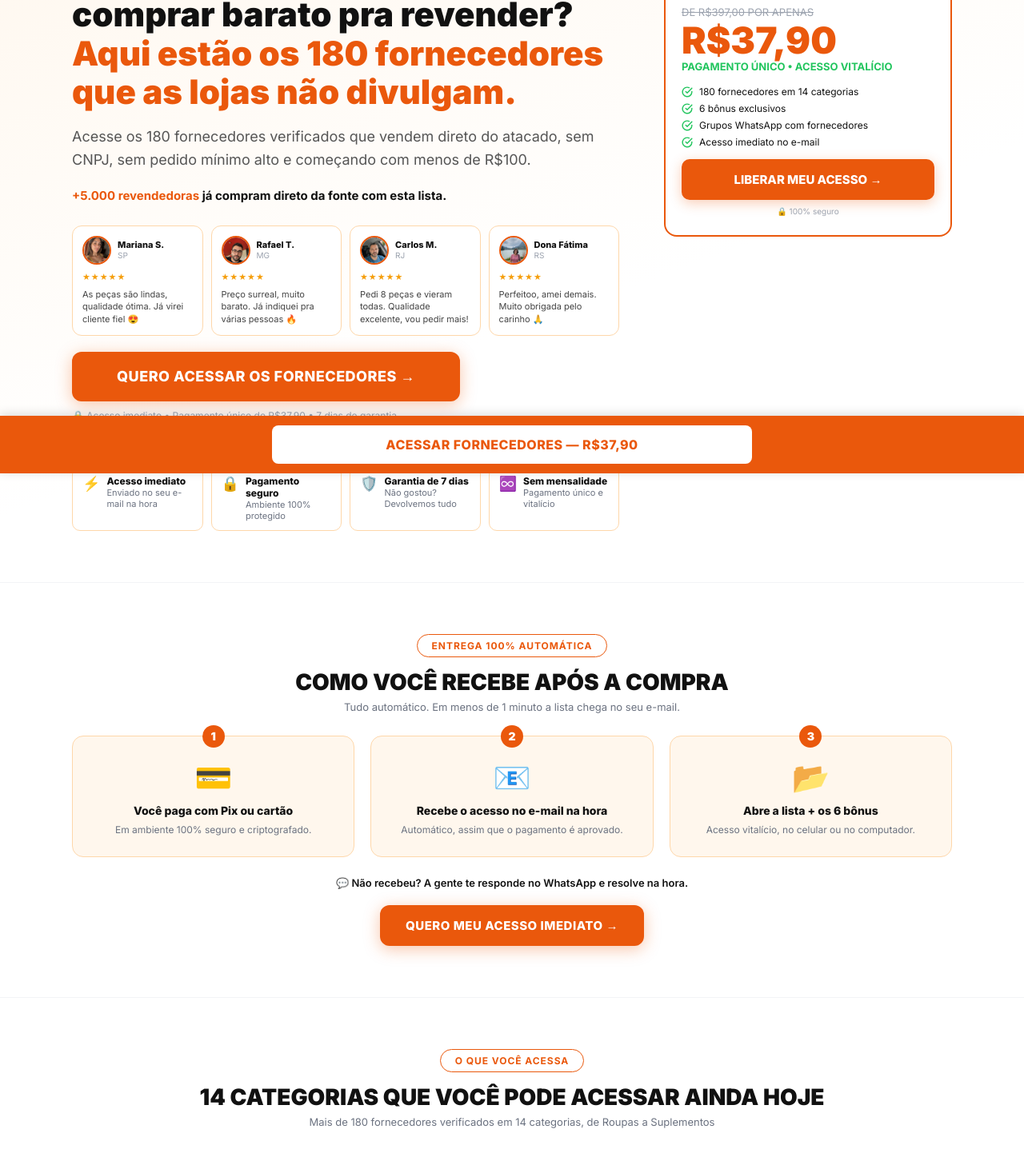
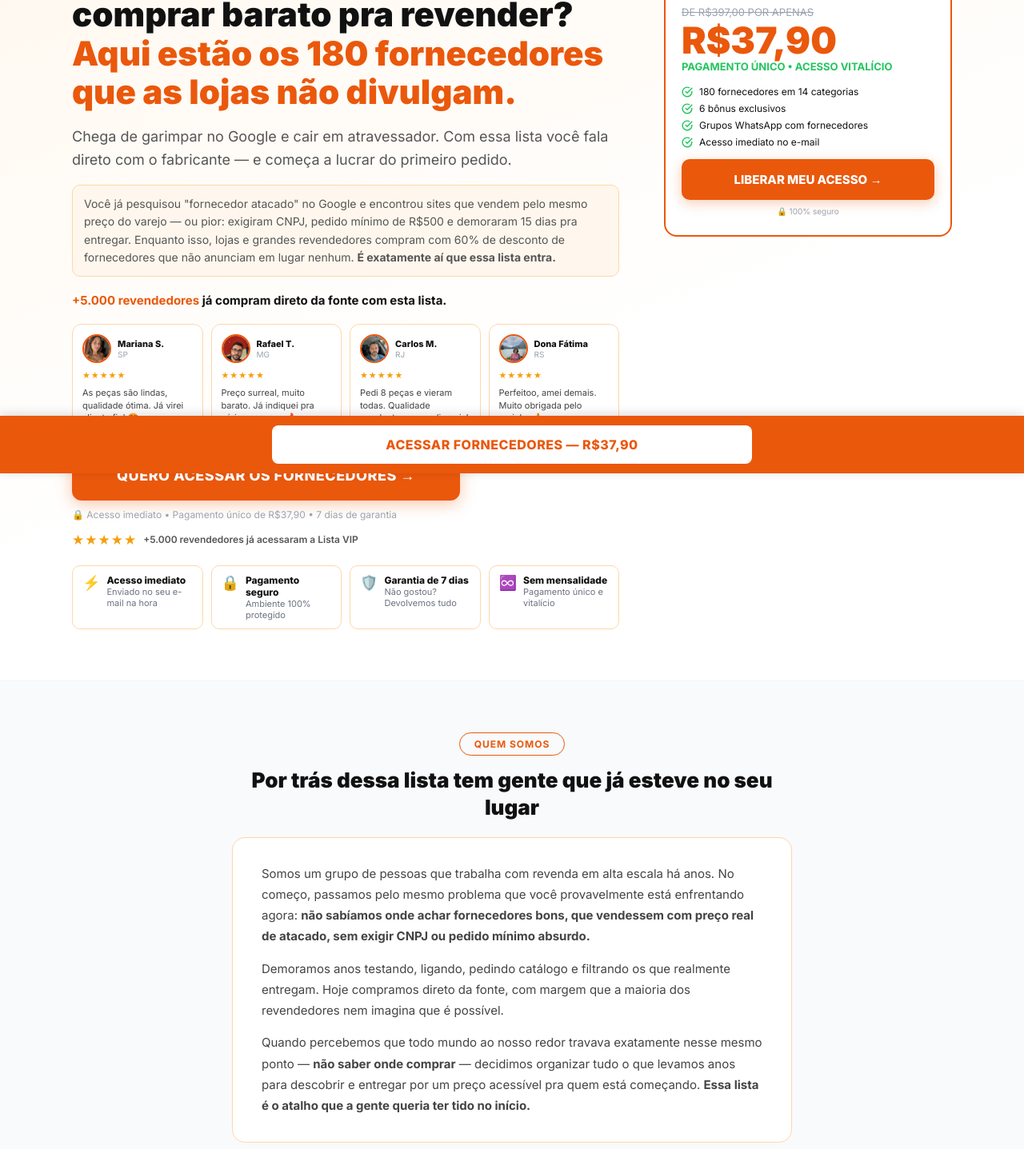
Before and after one commit to geisajanuariouba-cloud/fornecedor, a Next.js app: page /oferta in a window 1280 px wide. Shown: the part 208-1645 px from the top of the page at 80% size. Built offline with nearby package versions, Linux system fonts and the light colour scheme.

Commit message:
feat: full CRO audit implementation — authority section, timer cookie, pain agitation, gender fix, FAQ expansion, guarantee before CTA, featured testimonial, CTAs to checkout

```diff
--- a/src/app/oferta/page.tsx
+++ b/src/app/oferta/page.tsx
@@ -85,7 +85,15 @@ function goToCheckout(e?: React.MouseEvent) {
 function useCountdown(totalSeconds: number) {
   const [time, setTime] = useState(totalSeconds);
   useEffect(() => {
-    const t = setInterval(() => setTime((s) => Math.max(0, s - 1)), 1000);
+    const key = "fv_countdown_end";
+    let end = parseInt(localStorage.getItem(key) ?? "0", 10);
+    if (!end || end < Date.now()) {
+      end = Date.now() + totalSeconds * 1000;
+      localStorage.setItem(key, String(end));
+    }
+    const tick = () => setTime(Math.max(0, Math.round((end - Date.now()) / 1000)));
+    tick();
+    const t = setInterval(tick, 1000);
     return () => clearInterval(t);
   }, []);
   const h = Math.floor(time / 3600).toString().padStart(2, "0");
@@ -125,14 +133,14 @@ const categorias = [
 ];
 
 const oquerecebes = [
+  "Preços de atacado real com margem de 100% a 400% por produto",
   "180 fornecedores verificados direto da fonte, no atacado",
   "Contato direto: site, WhatsApp e telefone de cada empresa",
   "14 categorias: Roupas, Lingerie, Eletrônicos, Maquiagem, Perfumes, Bijuterias, Games e mais",
-  "Marcas reais: Multilaser, RCell, Rovitex, Gimba, Inventa, Technos e muito mais",
   "Não precisa de CNPJ, compre como pessoa física",
   "Comece com menos de R$100, sem pedido mínimo alto",
   "Envio para todo o Brasil, fornecedores de SP, RS, SC e todo o país",
-  "Preços de atacado real com margem de 100% a 400% por produto",
+  "Marcas reais: Multilaser, RCell, Rovitex, Gimba, Inventa, Technos e muito mais",
 ];
 
 const compostoItems = [
@@ -186,11 +194,15 @@ const bonuses = [
 
 const faqs = [
   { q: "O que é a Lista de Fornecedores?", a: "É um arquivo digital com 180 fornecedores verificados, com contato direto, categorias de produtos, condições de compra e forma de pagamento. Tudo que você precisa para começar a revender hoje mesmo." },
+  { q: "Esses fornecedores são diferentes dos que aparecem no Google?", a: "Sim. Essa não é uma lista copiada do Google. Cada fornecedor foi verificado manualmente: testamos o contato, confirmamos que vende para pessoa física e checamos o pedido mínimo real. Se não passou nesse critério, não entrou na lista." },
+  { q: "Como sei que os fornecedores são confiáveis?", a: "Todos os fornecedores foram testados por quem usa essa lista na própria operação de revenda. Verificamos site, telefone, WhatsApp e condições de compra antes de incluir qualquer um. Você recebe só o que foi aprovado." },
   { q: "Preciso de CNPJ para comprar dos fornecedores?", a: "Não! A maioria dos fornecedores da lista vende para pessoa física. Você consegue comprar com CPF mesmo, sem burocracia." },
   { q: "Com quanto capital posso começar?", a: "Com menos de R$100! A maioria dos fornecedores aceita pedidos pequenos — perfeitos para quem está começando e quer testar antes de investir mais." },
+  { q: "Quanto tempo leva pra começar a vender após acessar a lista?", a: "O acesso chega no seu e-mail em menos de 1 minuto após o pagamento. Muitos clientes já entram em contato com o primeiro fornecedor no mesmo dia e fazem o primeiro pedido dentro de 48 horas." },
   { q: "Quais categorias têm na lista?", a: "Roupas, Lingerie, Eletrônicos e Celulares, Maquiagem e Cosméticos, Perfumes, Bijuterias e Semijoias, Brinquedos, Embalagens, Games, Papelaria, Alimentos, Bebidas, Produtos de Limpeza e Suplementos. 180 fornecedores em 14 categorias." },
-  { q: "Como recebo o acesso após a compra?", a: "Imediatamente após a confirmação do pagamento, você recebe o link de acesso no seu e-mail. O acesso é vitalício." },
-  { q: "Tem garantia?", a: "Sim. Você tem 7 dias de garantia incondicional. Se não gostar por qualquer motivo, devolvemos 100% do seu dinheiro sem perguntas e sem burocracia." },
+  { q: "Como recebo o acesso após a compra?", a: "Imediatamente após a confirmação do pagamento, você recebe o link de acesso no seu e-mail. O acesso é vitalício — compre agora e abra quando quiser, sem prazo." },
+  { q: "Tem garantia?", a: "Sim. Você tem 7 dias de garantia incondicional. Se não gostar por qualquer motivo, devolvemos 100% do seu dinheiro sem perguntas e sem burocracia. O risco é inteiramente nosso." },
+  { q: "O preço vai aumentar?", a: "Esse valor de R$37,90 é promocional de lançamento. Não temos data definida para encerrar, mas quando encerrar o preço sobe. Garantir agora é a forma mais segura de pagar o menor valor." },
   { q: "Posso vender nos marketplaces (Mercado Livre, Shopee, Amazon)?", a: "Com certeza! Os fornecedores da lista foram selecionados pensando nos marketplaces. Você consegue margem suficiente para cobrir taxas e ainda lucrar bem." },
 ];
 
@@ -231,10 +243,11 @@ function PillLabel({ children }: { children: React.ReactNode }) {
   );
 }
 
-function CTAButton({ children, large, fullWidth }: { children: React.ReactNode; large?: boolean; fullWidth?: boolean }) {
+function CTAButton({ children, large, fullWidth, checkout }: { children: React.ReactNode; large?: boolean; fullWidth?: boolean; checkout?: boolean }) {
   return (
     <a
-      href="#cta-principal"
+      href={checkout ? CHECKOUT_URL : "#cta-principal"}
+      onClick={checkout ? goToCheckout : undefined}
       style={{ display: fullWidth ? "block" : "inline-block", boxSizing: "border-box", textAlign: "center", textDecoration: "none", background: "#ea580c", color: "#fff", border: "none", borderRadius: "12px", padding: large ? "20px 56px" : "16px 32px", fontSize: large ? "18px" : "15px", fontWeight: 800, cursor: "pointer", textTransform: "uppercase", letterSpacing: "0.5px", boxShadow: "0 4px 20px rgba(234,88,12,0.35)", fontFamily: "inherit", width: fullWidth ? "100%" : undefined }}
     >
       {children}
@@ -375,12 +388,18 @@ export default function FornecedoresOfertaPage() {
                 Cansado de não saber onde comprar barato pra revender?{" "}
                 <span style={{ color: "#ea580c" }}>Aqui estão os 180 fornecedores que as lojas não divulgam.</span>
               </h1>
-              <p style={{ fontSize: isMobile ? "15px" : "18px", color: "#555", lineHeight: 1.6, marginBottom: "20px", textAlign: isMobile ? "center" : "left" }}>
-                Acesse os 180 fornecedores verificados que vendem direto do atacado, sem CNPJ, sem pedido mínimo alto e começando com menos de R$100.
+              <p style={{ fontSize: isMobile ? "15px" : "18px", color: "#555", lineHeight: 1.6, marginBottom: "16px", textAlign: isMobile ? "center" : "left" }}>
+                Chega de garimpar no Google e cair em atravessador. Com essa lista você fala direto com o fabricante — e começa a lucrar do primeiro pedido.
               </p>
 
-              <p style={{ fontSize: isMobile ? "14px" : "15px", fontWeight: 700, color: "#111", marginBottom: "28px", textAlign: isMobile ? "center" : "left" }}>
-                <span style={{ color: "#ea580c" }}>+5.000 revendedoras</span> já compram direto da fonte com esta lista.
+              <div style={{ background: "#fff7ed", border: "1px solid #fed7aa", borderRadius: "10px", padding: "12px 14px", marginBottom: "20px", textAlign: "left" }}>
+                <p style={{ fontSize: isMobile ? "13px" : "14px", color: "#555", lineHeight: 1.6, margin: 0 }}>
+                  Você já pesquisou "fornecedor atacado" no Google e encontrou sites que vendem pelo mesmo preço do varejo — ou pior: exigiram CNPJ, pedido mínimo de R$500 e demoraram 15 dias pra entregar. Enquanto isso, lojas e grandes revendedores compram com 60% de desconto de fornecedores que não anunciam em lugar nenhum. <strong>É exatamente aí que essa lista entra.</strong>
+                </p>
+              </div>
+
+              <p style={{ fontSize: isMobile ? "14px" : "15px", fontWeight: 700, color: "#111", marginBottom: "20px", textAlign: isMobile ? "center" : "left" }}>
+                <span style={{ color: "#ea580c" }}>+5.000 revendedores</span> já compram direto da fonte com esta lista.
               </p>
 
               {/* Depoimentos com foto — above the fold */}
@@ -437,6 +456,27 @@ export default function FornecedoresOfertaPage() {
                 </div>
               </div>
             )}
+          </div>
+        </div>
+      </div>
+
+      {/* ── QUEM SOMOS ── */}
+      <div style={{ background: "#f9fafb", padding: secPad, borderTop: "1px solid #f3f4f6" }}>
+        <div style={{ maxWidth: isMobile ? 480 : 700, margin: "0 auto", textAlign: "center" }}>
+          <PillLabel>QUEM SOMOS</PillLabel>
+          <h2 style={{ fontSize: isMobile ? "20px" : "26px", fontWeight: 900, marginBottom: "20px", lineHeight: 1.3 }}>
+            Por trás dessa lista tem gente que já esteve no seu lugar
+          </h2>
+          <div style={{ background: "#fff", border: "1px solid #fed7aa", borderRadius: "16px", padding: isMobile ? "24px 18px" : "32px 36px", textAlign: "left" }}>
+            <p style={{ fontSize: isMobile ? "14px" : "15px", color: "#444", lineHeight: 1.75, marginBottom: "14px" }}>
+              Somos um grupo de pessoas que trabalha com revenda em alta escala há anos. No começo, passamos pelo mesmo problema que você provavelmente está enfrentando agora: <strong>não sabíamos onde achar fornecedores bons, que vendessem com preço real de atacado, sem exigir CNPJ ou pedido mínimo absurdo.</strong>
+            </p>
+            <p style={{ fontSize: isMobile ? "14px" : "15px", color: "#444", lineHeight: 1.75, marginBottom: "14px" }}>
+              Demoramos anos testando, ligando, pedindo catálogo e filtrando os que realmente entregam. Hoje compramos direto da fonte, com margem que a maioria dos revendedores nem imagina que é possível.
+            </p>
+            <p style={{ fontSize: isMobile ? "14px" : "15px", color: "#444", lineHeight: 1.75, marginBottom: "0" }}>
+              Quando percebemos que todo mundo ao nosso redor travava exatamente nesse mesmo ponto — <strong>não saber onde comprar</strong> — decidimos organizar tudo o que levamos anos para descobrir e entregar por um preço acessível pra quem está começando. <strong>Essa lista é o atalho que a gente queria ter tido no início.</strong>
+            </p>
           </div>
         </div>
       </div>
@@ -518,7 +558,7 @@ export default function FornecedoresOfertaPage() {
         <div style={{ maxWidth: maxW, margin: "0 auto", textAlign: "center" }}>
           <PillLabel>CONTEÚDO</PillLabel>
           <h2 style={{ fontSize: isMobile ? "20px" : "28px", fontWeight: 900, marginBottom: "24px", textTransform: "uppercase" }}>
-            ISSO TUDO POR MENOS DE 40 REAIS 🤩
+            ISSO TUDO POR MENOS DE 40 REAIS
           </h2>
           <div style={{ display: "grid", gridTemplateColumns: isMobile ? "1fr" : "1fr 1fr", gap: "10px", marginBottom: "28px" }}>
             {oquerecebes.map((item) => (
@@ -543,7 +583,7 @@ export default function FornecedoresOfertaPage() {
             <div style={{ border: "2px solid #fecaca", borderRadius: "12px", overflow: "hidden" }}>
               <div style={{ background: "#fee2e2", padding: "12px", fontWeight: 800, fontSize: isMobile ? "12px" : "14px", color: "#dc2626" }}>❌ SEM A LISTA</div>
               <div style={{ padding: "14px", display: "flex", flexDirection: "column", gap: "10px" }}>
-                {["Compra no varejo e perde margem", "Não sabe onde achar fornecedor confiável", "Risco de cair em golpe", "Acha que precisa de muito capital", "Fica travada sem saber por onde começar"].map((item) => (
+                {["Compra no varejo e perde margem", "Não sabe onde achar fornecedor confiável", "Risco de cair em golpe", "Acha que precisa de muito capital", "Fica travado sem saber por onde começar"].map((item) => (
                   <div key={item} style={{ display: "flex", alignItems: "flex-start", gap: "6px", textAlign: "left" }}>
                     <IconX size={isMobile ? 14 : 16} />
                     <span style={{ fontSize: isMobile ? "11px" : "13px", color: "#555" }}>{item}</span>
@@ -563,7 +603,7 @@ export default function FornecedoresOfertaPage() {
               </div>
             </div>
           </div>
-          <CTAButton fullWidth={isMobile}>QUERO ACESSAR O MÉTODO AGORA →</CTAButton>
+          <CTAButton fullWidth={isMobile} checkout>QUERO ACESSAR A LISTA AGORA →</CTAButton>
         </div>
       </div>
 
@@ -589,7 +629,7 @@ export default function FornecedoresOfertaPage() {
               </div>
             ))}
           </div>
-          <CTAButton fullWidth={isMobile}>QUERO ESSES RESULTADOS →</CTAButton>
+          <CTAButton fullWidth={isMobile} checkout>QUERO ESSES RESULTADOS →</CTAButton>
         </div>
       </div>
 
@@ -627,7 +667,7 @@ export default function FornecedoresOfertaPage() {
           <div style={{ background: "#ea580c", borderRadius: "12px", padding: "14px 20px", color: "#fff", fontSize: isMobile ? "13px" : "15px", fontWeight: 700, marginBottom: "20px" }}>
             VALOR TOTAL (LISTA + 6 BÔNUS): R$397,00 INCLUSO SEM CUSTO EXTRA 🎯
           </div>
-          <CTAButton fullWidth={isMobile}>QUERO TUDO ISSO AGORA →</CTAButton>
+          <CTAButton fullWidth={isMobile} checkout>QUERO TUDO ISSO AGORA →</CTAButton>
         </div>
       </div>
 
@@ -664,8 +704,17 @@ export default function FornecedoresOfertaPage() {
           </div>
         </div>
 
+        {/* Depoimento em destaque */}
+        <div style={{ background: "#fff7ed", border: "2px solid #ea580c", borderRadius: "14px", padding: isMobile ? "20px 16px" : "24px 32px", margin: `0 auto 24px`, maxWidth: isMobile ? "100%" : "600px", textAlign: "center" }}>
+          <div style={{ fontSize: "28px", color: "#ea580c", marginBottom: "10px", lineHeight: 1 }}>❝</div>
+          <p style={{ fontSize: isMobile ? "15px" : "17px", fontWeight: 700, color: "#111", lineHeight: 1.5, margin: "0 0 12px" }}>
+            "Pedi várias peças e realmente são muito baratas. Já vendi mais da metade no primeiro mês."
+          </p>
+          <div style={{ fontSize: "13px", color: "#ea580c", fontWeight: 800 }}>— Cliente verificado ✅</div>
+        </div>
+
         <div style={{ textAlign: "center" }}>
-          <CTAButton fullWidth={isMobile}>QUERO FAZER PARTE →</CTAButton>
+          <CTAButton fullWidth={isMobile} checkout>QUERO ACESSAR OS 180 FORNECEDORES →</CTAButton>
         </div>
       </div>
 
@@ -737,19 +786,28 @@ export default function FornecedoresOfertaPage() {
                   <div style={{ fontSize: "13px", color: "#22c55e", fontWeight: 700, marginTop: "6px" }}>PAGAMENTO ÚNICO • ACESSO VITALÍCIO</div>
                 </div>
 
-                <div style={{ background: "#fff7ed", border: "1px solid #fed7aa", borderRadius: "12px", padding: "14px 16px", marginBottom: "16px", textAlign: "left" }}>
+                <div style={{ background: "#fff7ed", border: "1px solid #fed7aa", borderRadius: "12px", padding: "14px 16px", marginBottom: "12px", textAlign: "left" }}>
                   <div style={{ fontSize: "13px", fontWeight: 800, color: "#111", marginBottom: "4px" }}>🤔 Por que tão barato?</div>
                   <div style={{ fontSize: "12px", color: "#555", lineHeight: 1.6 }}>
-                    É uma <strong>promoção de lançamento</strong> pra você conhecer o nosso material. Preferimos cobrar pouco e ter milhares de clientes satisfeitas do que cobrar caro de poucas. E você ainda tem <strong>7 dias de garantia</strong> — se não gostar, devolvemos 100%. Risco zero.
+                    É uma <strong>promoção de lançamento</strong> pra você conhecer o nosso material. Preferimos cobrar pouco e ter milhares de clientes satisfeitos do que cobrar caro de poucos. É menos que um jantar delivery — e ao contrário do jantar, você recupera no primeiro pedido.
                   </div>
                 </div>
 
                 {/* Depoimentos rápidos antes do botão */}
-                <div style={{ display: "grid", gridTemplateColumns: "repeat(3, 1fr)", gap: "8px", marginBottom: "14px" }}>
+                <div style={{ display: "grid", gridTemplateColumns: "repeat(3, 1fr)", gap: "8px", marginBottom: "12px" }}>
                   {["/depoimentos/dep1.webp", "/depoimentos/dep2.webp", "/depoimentos/dep3.webp"].map((src, i) => (
                     // eslint-disable-next-line @next/next/no-img-element
                     <img key={i} src={src} alt={`Depoimento ${i + 1}`} loading="lazy" decoding="async" style={{ width: "100%", height: "auto", display: "block", borderRadius: "8px", border: "1px solid #e5e7eb" }} />
                   ))}
+                </div>
+
+                {/* Garantia antes do botão */}
+                <div style={{ background: "#f0fdf4", border: "1.5px solid #86efac", borderRadius: "12px", padding: "12px 14px", marginBottom: "14px", display: "flex", alignItems: "flex-start", gap: "10px" }}>
+                  <span style={{ fontSize: "20px", flexShrink: 0 }}>🛡️</span>
+                  <div>
+                    <div style={{ fontSize: "11px", fontWeight: 800, color: "#16a34a", marginBottom: "2px" }}>GARANTIA INCONDICIONAL DE 7 DIAS</div>
+                    <div style={{ fontSize: "11px", color: "#444", lineHeight: 1.5 }}>Se abrir a lista e não ficar satisfeito — por qualquer motivo — é só mandar um e-mail e devolvemos 100%. Sem formulário, sem explicação. O risco é inteiramente nosso.</div>
+                  </div>
                 </div>
 
                 <a href={CHECKOUT_URL} onClick={goToCheckout} style={{ display: "block", boxSizing: "border-box", textAlign: "center", textDecoration: "none", width: "100%", background: "#22c55e", color: "#fff", border: "none", borderRadius: "12px", padding: "18px", fontSize: "17px", fontWeight: 800, cursor: "pointer", textTransform: "uppercase", fontFamily: "inherit", boxShadow: "0 4px 20px rgba(34,197,94,0.35)", marginBottom: "12px" }}>
@@ -777,9 +835,9 @@ export default function FornecedoresOfertaPage() {
           </div>
           <h2 style={{ fontSize: isMobile ? "22px" : "28px", fontWeight: 900, marginBottom: "10px", color: "#ea580c" }}>Garantia Incondicional de 7 dias</h2>
           <p style={{ fontSize: isMobile ? "14px" : "16px", color: "#555", lineHeight: 1.6, marginBottom: "12px" }}>
-            Teste a lista por 7 dias. Se você não ficar 100% satisfeita, devolvemos todo o seu dinheiro.
+            Você tem 7 dias para testar. Se abrir a lista e não ficar satisfeito com o que encontrou — por qualquer motivo, sem precisar explicar nada — é só mandar um e-mail e devolvemos 100% do valor.
           </p>
-          <p style={{ fontSize: "13px", fontWeight: 700, color: "#ea580c", letterSpacing: "0.05em", marginBottom: "24px" }}>SEM PERGUNTAS. SEM BUROCRACIA.</p>
+          <p style={{ fontSize: "13px", fontWeight: 700, color: "#ea580c", letterSpacing: "0.05em", marginBottom: "24px" }}>O RISCO É INTEIRAMENTE NOSSO, NÃO SEU.</p>
           <CTAButton large={!isMobile} fullWidth={isMobile}>QUERO GARANTIR MEU ACESSO →</CTAButton>
         </div>
       </div>
```
